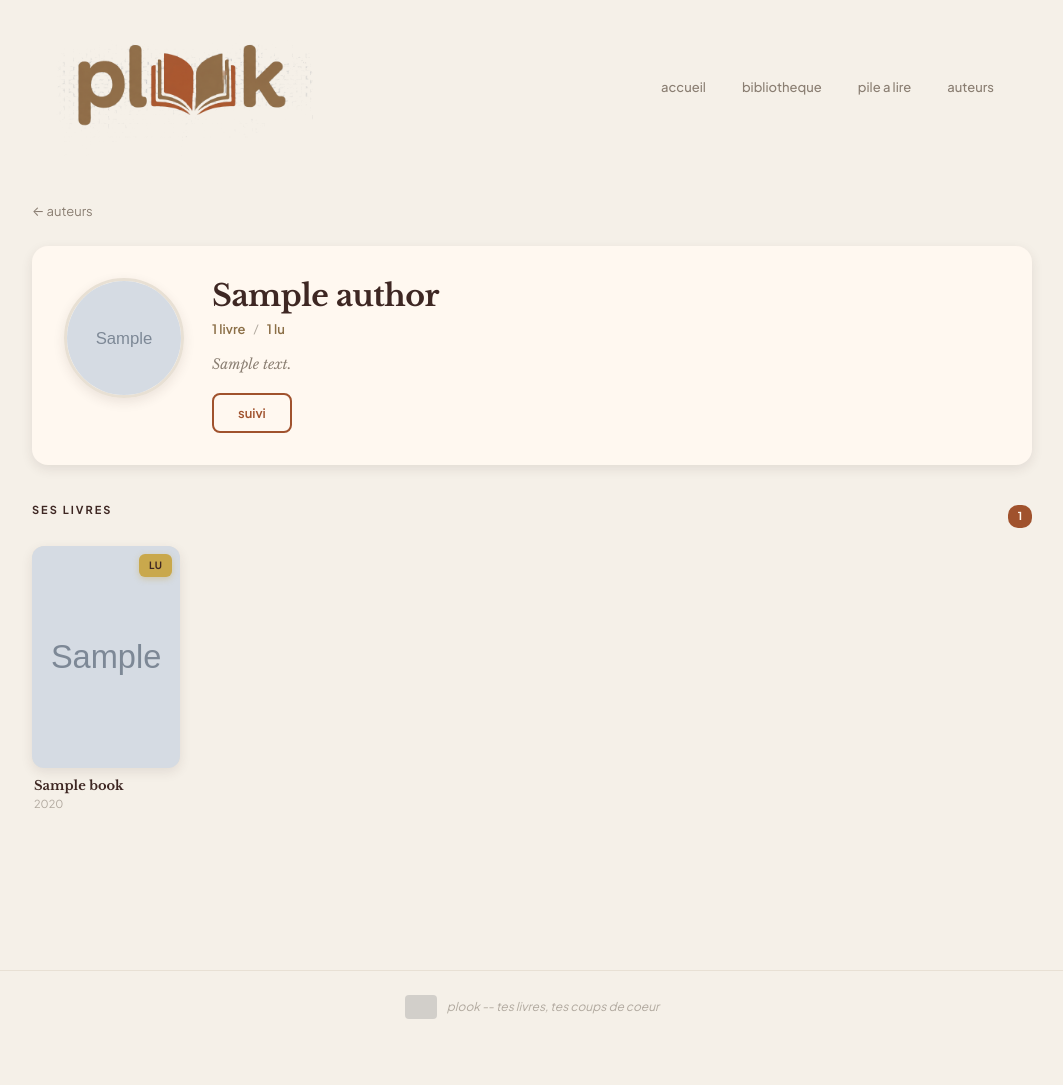
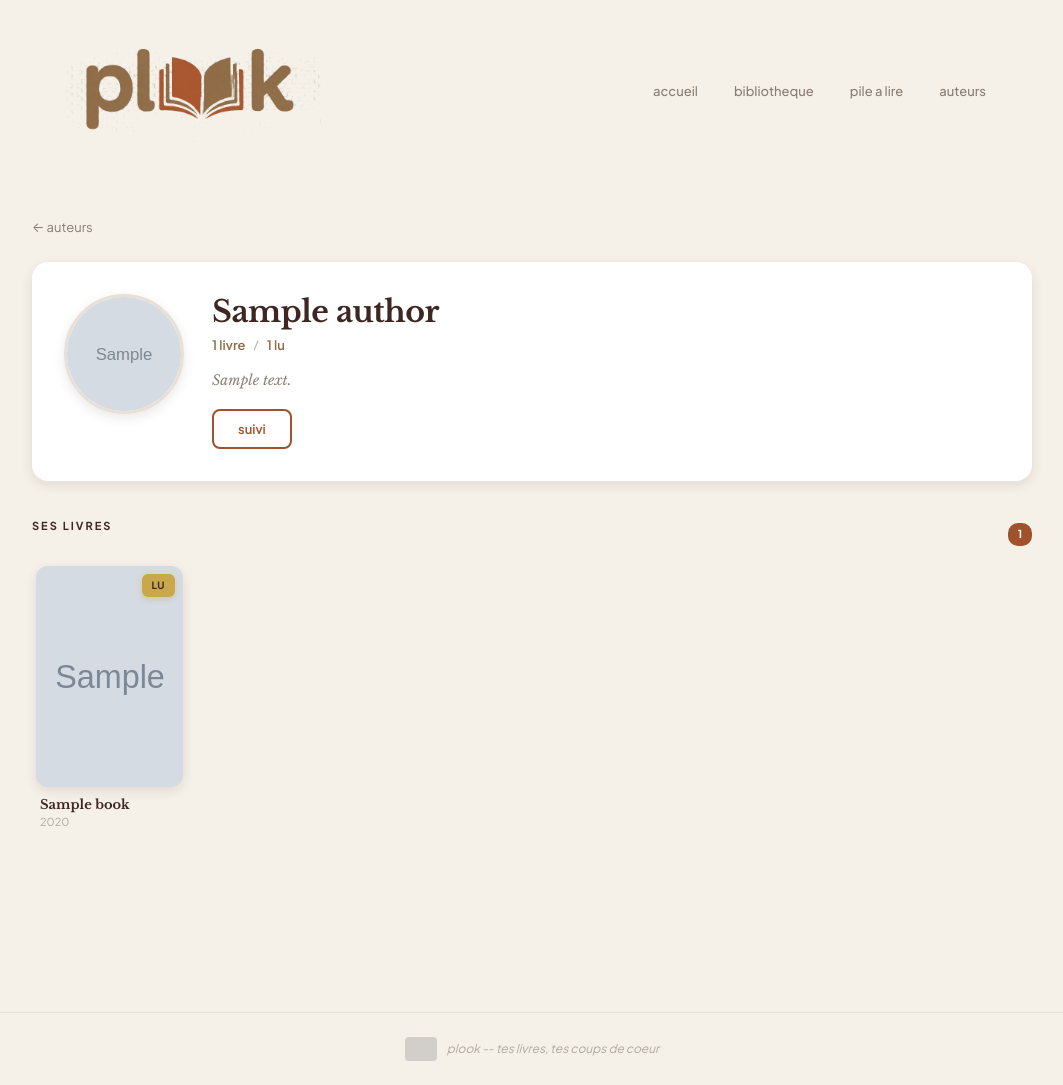
Before and after one commit to plakoplister/plook, a Flask app: page /auteur/1 in a window 1280 px wide. Shown: the whole page, without its empty margins (108-1171 px from the left). Before the commit the page ends 1019 px from the top, so only its background shows below. Run offline with Flask 3, Linux system fonts and the light colour scheme; tables that the repository leaves empty hold one stand-in row (values such as "Sample post"); grey boxes marked "Sample" are stand-in pictures; grey boxes are pictures that could not be loaded.

Commit message:
Fix margins + color consistency across all pages
- Container padding: 24px -> 32px
- Library grid gap: 22px -> 28x22px (more breathing room)
- Section margin: 36px -> 40px
- All card backgrounds forced to #FFFFFF (not creme on parchemin)
- Section labels forced to encre-sepia everywhere
- Navbar padding increased
- Split hero padding increased
- Authors grid same gap as library grid

Co-Authored-By: Claude Opus 4.6 (1M context) <noreply@anthropic.com>

```diff
--- a/plook/static/plook-style.css
+++ b/plook/static/plook-style.css
@@ -1789,3 +1789,86 @@ h2 {
 .bottom-grid {
   display: none !important;
 }
+
+/* ========== MARGINS + COLOR CONSISTENCY ========== */
+
+/* Container: more padding */
+.container {
+  padding: 0 32px !important;
+}
+
+/* Page padding top */
+.page {
+  padding: 32px 0 80px !important;
+}
+
+/* Library grid: more gap between cards */
+.library-grid {
+  gap: 28px 22px !important;
+  padding: 0 4px;
+}
+
+/* Library info under cards: more breathing room */
+.library-info {
+  padding: 10px 4px 0 !important;
+}
+
+/* Sections: more margin between */
+.section {
+  margin-bottom: 40px !important;
+}
+
+/* Section label: consistent everywhere */
+.section-label {
+  color: var(--encre-sepia) !important;
+  font-size: 11px !important;
+  font-weight: 700 !important;
+  text-transform: uppercase !important;
+  letter-spacing: 2px !important;
+  margin-bottom: 16px !important;
+}
+
+/* All card backgrounds: WHITE on parchemin page */
+.split-right,
+.sorties-card,
+.recos-card,
+.reading-card,
+.pal-item,
+.card,
+.book-detail,
+.author-detail-header {
+  background: #FFFFFF !important;
+}
+
+/* Body background: parchemin everywhere */
+body {
+  background: var(--parchemin) !important;
+}
+
+/* Nav background: parchemin */
+.navbar {
+  padding: 20px 32px !important;
+}
+
+/* Page heading: consistent */
+.page-heading {
+  margin-bottom: 28px !important;
+}
+
+/* Author grid: same gap as library */
+.authors-grid {
+  gap: 28px 22px !important;
+}
+
+/* Split hero: more padding */
+.split-left {
+  padding: 40px !important;
+}
+.split-right {
+  padding: 40px !important;
+}
+
+/* Footer: more margin */
+.site-footer {
+  margin-top: 60px !important;
+}
```
